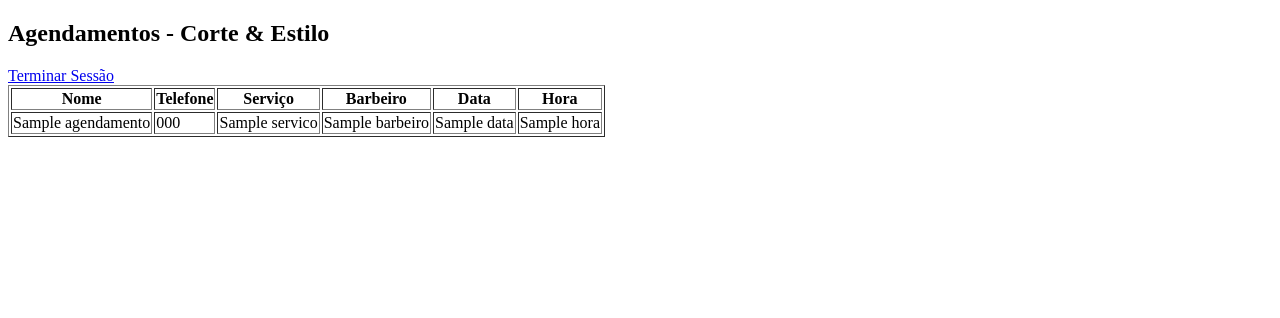
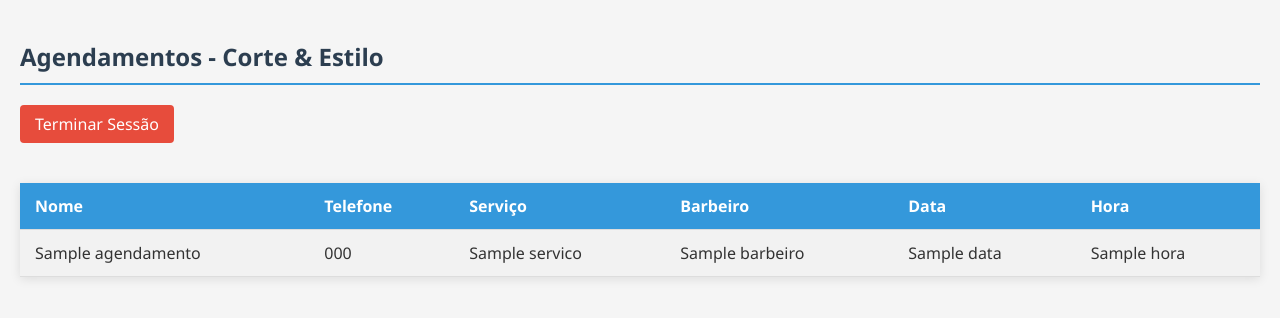
Before and after one commit to NelsonTGPSI/barbearia_saas, a Flask app: page /admin in a window 1280 px wide. Shown: the top 318 px of the page. Run offline with Flask 3, Linux system fonts and the light colour scheme; the visitor is signed in with stand-in values (Sample User, id 1); a database or web service that is not in the repository returns one stand-in record (values such as "Sample title"); some libraries are stand-ins or nearby versions.

Commit message:
admin.html

```diff
--- a/templates/admin.html
+++ b/templates/admin.html
@@ -1,14 +1,83 @@
-
 <!DOCTYPE html>
 <html lang="pt-PT">
 <head>
     <meta charset="UTF-8">
+    <meta name="viewport" content="width=device-width, initial-scale=1.0">
     <title>Painel de Administração</title>
+    <style>
+        body {
+            font-family: 'Segoe UI', Tahoma, Geneva, Verdana, sans-serif;
+            margin: 0;
+            padding: 20px;
+            background-color: #f5f5f5;
+            color: #333;
+        }
+
+        h2 {
+            color: #2c3e50;
+            margin-bottom: 20px;
+            border-bottom: 2px solid #3498db;
+            padding-bottom: 10px;
+        }
+
+        a {
+            display: inline-block;
+            margin-bottom: 20px;
+            padding: 8px 15px;
+            background-color: #e74c3c;
+            color: white;
+            text-decoration: none;
+            border-radius: 4px;
+            transition: background-color 0.3s;
+        }
+
+        a:hover {
+            background-color: #c0392b;
+        }
+
+        table {
+            width: 100%;
+            border-collapse: collapse;
+            margin-top: 20px;
+            box-shadow: 0 2px 10px rgba(0, 0, 0, 0.1);
+        }
+
+        th, td {
+            padding: 12px 15px;
+            text-align: left;
+            border-bottom: 1px solid #ddd;
+        }
+
+        th {
+            background-color: #3498db;
+            color: white;
+            font-weight: bold;
+        }
+
+        tr:nth-child(even) {
+            background-color: #f2f2f2;
+        }
+
+        tr:hover {
+            background-color: #e3f2fd;
+        }
+
+        @media (max-width: 768px) {
+            table {
+                display: block;
+                overflow-x: auto;
+            }
+
+            th, td {
+                padding: 8px 10px;
+            }
+        }
+    </style>
 </head>
 <body>
     <h2>Agendamentos - {{ empresa }}</h2>
     <a href="/logout">Terminar Sessão</a>
-    <table border="1">
+    <table>
         <tr>
             <th>Nome</th>
             <th>Telefone</th>
```
